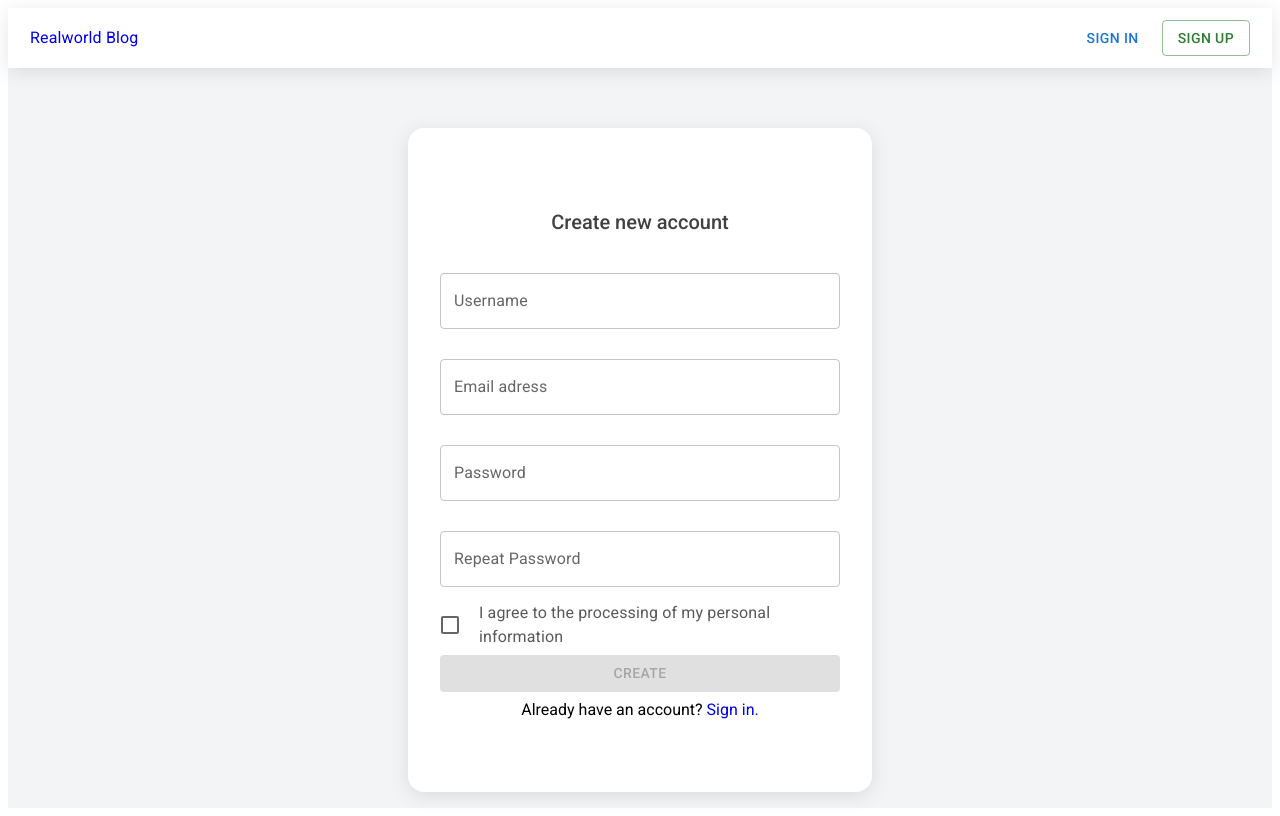
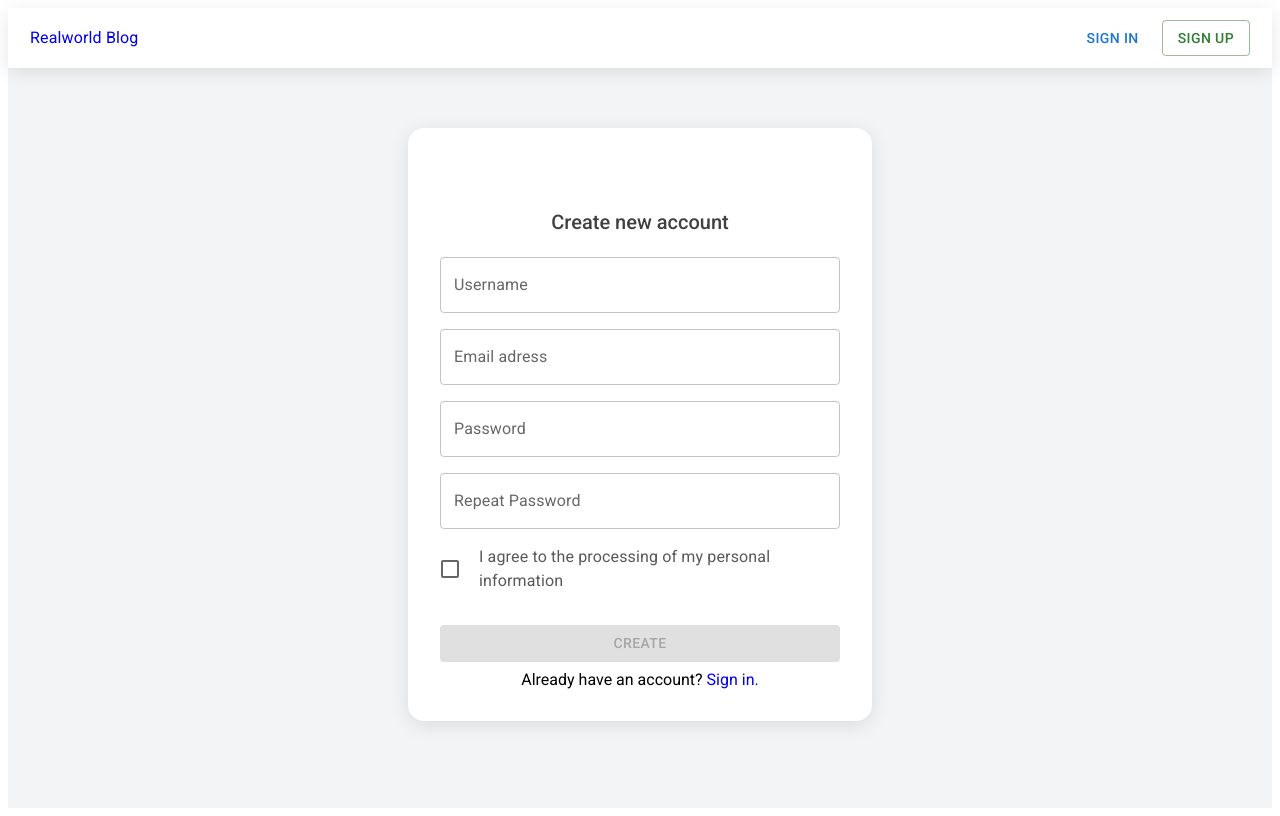
Before and after one commit to Shedon023/Blog_Platform, a React (Vite) app: page /sign-up in a window 1280 px wide. Built offline with nearby package versions, Linux system fonts and the light colour scheme.

Commit message:
two forms

```diff
--- a/src/features/SignInForm/model/hooks/useSignIn.ts
+++ b/src/features/SignInForm/model/hooks/useSignIn.ts
@@ -24,10 +24,11 @@ export const useSignIn = (
       const token = res.data.user.token;
       localStorage.setItem("authToken", token);
       navigate("/", { replace: true });
+      console.log("You are logged in!");
     },
     onError: (error: AxiosError) => {
       if (error.response?.status === 422 || error.response?.status === 401) {
-        setError("root", { message: "Неверный логин или пароль" });
+        setError("root", { message: "Invalid email or password" });
       } else {
         console.log(error);
       }
--- a/src/features/SignInForm/ui/SignInForm.tsx
+++ b/src/features/SignInForm/ui/SignInForm.tsx
@@ -1,30 +1,37 @@
 import styles from "./SignInForm.module.scss";
-import { useForm } from "react-hook-form";
+import { useForm, FormProvider } from "react-hook-form";
 import { Link } from "react-router-dom";
 import { zodResolver } from "@hookform/resolvers/zod";
-import { TextField, FormControl, FormHelperText, Button } from "@mui/material";
+import { Button } from "@mui/material";
 import { signInSchema } from "../model/schema";
 import { SignInData } from "../model/types";
 import { useSignIn } from "../model/hooks/useSignIn";
 import { useUserStore } from "@/entities/user/model/store";
 import { User } from "@/entities/user/model/types";
+import { TextInput } from "@/shared/ui/TextInput";
 
 const SignInForm = () => {
+  const methods = useForm<SignInData>({
+    resolver: zodResolver(signInSchema),
+    mode: "onBlur",
+    defaultValues: {
+      emailAdress: "",
+      password: "",
+    },
+  });
+
   const {
-    register,
-    formState: { errors },
     handleSubmit,
     setError,
-  } = useForm<SignInData>({
-    resolver: zodResolver(signInSchema),
-    mode: "onSubmit",
-  });
+    formState: { errors },
+  } = methods;
 
   const { loginMutation } = useSignIn(setError);
   const setUser = useUserStore((state) => state.setUser);
 
-  const onSubmit = (data: SignInData) => {
-    loginMutation(data).then((response) => {
+  const onSubmit = async (data: SignInData) => {
+    try {
+      const response = await loginMutation(data);
       const user: User = {
         username: response.data.user.username,
         email: response.data.user.email,
@@ -34,42 +41,33 @@ const SignInForm = () => {
       };
       setUser(user);
       window.location.href = "/";
-    });
+    } catch (err) {}
   };
 
   return (
     <div className={styles.signInContainer}>
       <span className={styles.formName}>Sign In</span>
+      <FormProvider {...methods}>
         <form onSubmit={handleSubmit(onSubmit)}>
           <div className={styles.forms}>
-          <FormControl fullWidth margin="normal" error={!!errors.emailAdress}>
-            <TextField
-              label="Email adress"
-              {...register("emailAdress")}
-              placeholder="Email adress"
-              variant="outlined"
+            <TextInput
+              className={styles.input}
+              name="emailAdress"
+              label="Email"
+              placeholder="Email"
               autoComplete="email"
             />
-            {errors.emailAdress && typeof errors.emailAdress.message === "string" && (
-              <FormHelperText>{errors.emailAdress.message}</FormHelperText>
-            )}
-          </FormControl>
 
-          <FormControl fullWidth margin="normal" error={!!errors.password}>
-            <TextField
+            <TextInput
+              className={styles.input}
+              name="password"
               label="Password"
-              {...register("password")}
               placeholder="Password"
               type="password"
-              variant="outlined"
-              autoComplete="password"
+              autoComplete="current-password"
             />
-            {errors.password && typeof errors.password.message === "string" && (
-              <FormHelperText>{errors.password.message}</FormHelperText>
-            )}
-          </FormControl>
 
-          <span>{errors.root?.message}</span>
+            {errors.root && <div className={styles.rootError}>{errors.root.message}</div>}
 
             <div className={styles.footer}>
               <Button className={styles.submitBtn} type="submit" variant="contained" color="primary" fullWidth>
@@ -82,6 +80,7 @@ const SignInForm = () => {
             </div>
           </div>
         </form>
+      </FormProvider>
     </div>
   );
 };
--- a/src/features/SignUpForm/ui/SignUpForm.module.scss
+++ b/src/features/SignUpForm/ui/SignUpForm.module.scss
@@ -4,7 +4,7 @@
   display: flex;
   flex-direction: column;
   align-items: center;
-  height: 600px;
+  min-height: fit-content;
   box-shadow: 0 4px 20px rgba(0, 0, 0, 0.1);
   background-color: colors.$components-background;
   margin: 60px auto;
@@ -27,25 +27,21 @@
   display: flex;
   flex-direction: column;
   margin-top: 21px;
-  gap: 6px;
-  height: 300px;
+  gap: 16px;
+  min-height: fit-content;
 }
 
-.agreeTerms {
+.inputContainer {
   display: flex;
-  flex-direction: row;
-  margin-top: 21px;
-  font-weight: 400;
-  font-size: 14px;
-  line-height: 22px;
-  color: colors.$second-text-color;
-  gap: 2px;
-  justify-content: center;
+  flex-direction: column;
+  min-height: 72px;
 }
 
-.inputError {
-  border: 2px solid colors.$error-text-color;
-  outline: none;
+.errorText {
+  color: colors.$error-text-color;
+  font-size: 12px;
+  height: 20px;
+  margin-top: 4px;
 }
 
 .footer {
@@ -53,6 +49,7 @@
   flex-direction: column;
   gap: 8px;
   align-items: center;
+  margin-top: 16px;
 }
 
 .submitBtn {
@@ -60,7 +57,6 @@
   height: 40px;
   border-radius: 4px;
   background-color: colors.$article-name;
-  margin-top: 21px;
   border: none;
   cursor: pointer;
 }
@@ -78,36 +74,10 @@ a {
   text-decoration: none;
 }
 
-.errorText {
-  color: colors.$error-text-color;
-  font-size: 12px;
-  margin-top: 2px;
+.input {
+  min-width: 320px;
 }
 
-label {
-  display: flex;
-  flex-direction: column;
-  gap: 2px;
-  font-weight: 400;
-  font-size: 14px;
-  line-height: 22px;
-  color: colors.$main-text-color;
+.checkbox {
+  margin: 16px 0;
 }
-
-input {
-  width: 320px;
-  height: 40px;
-  padding-left: 12px;
-
-  &::placeholder {
-    font-weight: 400;
-    font-size: 16px;
-    line-height: 24px;
-    color: colors.$input;
-  }
-
-  &[type="checkbox"] {
-    width: 16px;
-    height: 16px;
-  }
-}
--- a/src/features/SignUpForm/ui/SignUpForm.tsx
+++ b/src/features/SignUpForm/ui/SignUpForm.tsx
@@ -1,23 +1,21 @@
-import { useForm } from "react-hook-form";
+import { useForm, FormProvider } from "react-hook-form";
 import { Link } from "react-router-dom";
-import { TextField, Checkbox, FormControl, FormHelperText, FormControlLabel, Button } from "@mui/material";
+import { Button } from "@mui/material";
 import styles from "./SignUpForm.module.scss";
 import { zodResolver } from "@hookform/resolvers/zod";
 import { useSignUp } from "../model";
 import { signUpSchema } from "../model/schema";
 import { SignUpData } from "../model/types";
+import { TextInput } from "@/shared/ui/TextInput";
+import { CheckboxInput } from "@/shared/ui/CheckboxInput";
 
 const SignUpForm = () => {
-  const {
-    register,
-    formState: { errors },
-    handleSubmit,
-    reset,
-    watch,
-  } = useForm<SignUpData>({
+  const methods = useForm<SignUpData>({
     resolver: zodResolver(signUpSchema),
-    mode: "onSubmit",
+    mode: "onBlur",
   });
+
+  const { handleSubmit, reset, watch } = methods;
 
   const { mutate } = useSignUp(reset);
 
@@ -30,77 +28,41 @@ const SignUpForm = () => {
   return (
     <div className={styles.LoginPageContainer}>
       <span className={styles.formName}>Create new account</span>
-
+      <FormProvider {...methods}>
         <form onSubmit={handleSubmit(onSubmit)}>
           <div className={styles.forms}>
-          <FormControl fullWidth margin="normal" error={!!errors.userName}>
-            <TextField
+            <TextInput
+              className={styles.input}
+              name="userName"
               label="Username"
-              {...register("userName")}
               placeholder="Username"
-              variant="outlined"
               autoComplete="username"
             />
-            {errors.userName && typeof errors.userName.message === "string" && (
-              <FormHelperText>{errors.userName.message}</FormHelperText>
-            )}
-          </FormControl>
 
-          <FormControl fullWidth margin="normal" error={!!errors.emailAdress}>
-            <TextField
-              label="Email adress"
-              {...register("emailAdress")}
-              placeholder="Email adress"
-              variant="outlined"
-              autoComplete="email"
-            />
-            {errors.emailAdress && typeof errors.emailAdress.message === "string" && (
-              <FormHelperText>{errors.emailAdress.message}</FormHelperText>
-            )}
-          </FormControl>
+            <TextInput name="emailAdress" label="Email adress" placeholder="Email adress" autoComplete="email" />
 
-          <FormControl fullWidth margin="normal" error={!!errors.password}>
-            <TextField
+            <TextInput
+              className={styles.input}
+              name="password"
               label="Password"
-              {...register("password")}
               placeholder="Password"
               type="password"
-              variant="outlined"
               autoComplete="new-password"
             />
-            {errors.password && typeof errors.password.message === "string" && (
-              <FormHelperText>{errors.password.message}</FormHelperText>
-            )}
-          </FormControl>
 
-          <FormControl fullWidth margin="normal" error={!!errors.repeatPassword}>
-            <TextField
+            <TextInput
+              className={styles.input}
+              name="repeatPassword"
               label="Repeat Password"
-              {...register("repeatPassword")}
               placeholder="Repeat Password"
               type="password"
-              variant="outlined"
               autoComplete="repeat-password"
             />
-            {errors.repeatPassword && typeof errors.repeatPassword.message === "string" && (
-              <FormHelperText>{errors.repeatPassword.message}</FormHelperText>
-            )}
-          </FormControl>
 
-          <FormControlLabel
-            control={<Checkbox {...register("agreeTerms")} />}
+            <CheckboxInput
+              className={styles.checkbox}
+              name="agreeTerms"
               label="I agree to the processing of my personal information"
-            sx={{
-              display: "flex",
-              flexDirection: "row",
-              gap: "8px",
-              fontWeight: 400,
-              fontSize: "14px",
-              lineHeight: "22px",
-              color: "#595959",
-              justifyContent: "center",
-              alignItems: "center",
-            }}
             />
 
             <div className={styles.footer}>
@@ -120,6 +82,7 @@ const SignUpForm = () => {
             </div>
           </div>
         </form>
+      </FormProvider>
     </div>
   );
 };
--- a/src/pages/Article/ui/Article.tsx
+++ b/src/pages/Article/ui/Article.tsx
@@ -46,7 +46,7 @@ const Article = () => {
   }, [localFavorites]);
 
   const handleFavoriteChange = () => {
-    if (!slug) return;
+    if (!slug || !user) return;
 
     const currentState = localFavorites[slug] || {
       favorited: article?.favorited || false,
--- a/src/pages/ArticleList/ui/ArticleList.tsx
+++ b/src/pages/ArticleList/ui/ArticleList.tsx
@@ -9,11 +9,13 @@ import Favorite from "@mui/icons-material/Favorite";
 import FavoriteBorder from "@mui/icons-material/FavoriteBorder";
 import { useFavorite } from "../model/hooks/useFavorite";
 import { useUnfavorite } from "../model/hooks/useUnfavorite";
+import { useGetUser } from "@/pages/Article/model/hooks/useGetUser";
 
 const ArticleList = () => {
   const [searchParams, setSearchParams] = useSearchParams();
   const pageParam = parseInt(searchParams.get("page") || "1", 10);
   const [currentPage, setCurrentPage] = useState(pageParam);
+  const { data: user } = useGetUser();
   const articlesPerPage = 5;
   const favoriteMutation = useFavorite();
   const unfavoriteMutation = useUnfavorite();
@@ -52,6 +54,7 @@ const ArticleList = () => {
   }, [localFavorites]);
 
   const handleFavoriteChange = (slug: string) => {
+    if (!user) return;
     const currentState = getFavoritedState(slug);
     const newFavorited = !currentState.favorited;
     const newCount = newFavorited ? currentState.count + 1 : currentState.count - 1;
--- /dev/null
+++ b/src/shared/ui/CheckboxInput.tsx
@@ -0,0 +1,39 @@
+import { Checkbox, CheckboxProps, FormControlLabel, FormHelperText } from "@mui/material";
+import { useController, useFormContext } from "react-hook-form";
+
+type CheckboxInputProps = CheckboxProps & {
+  name: string;
+  label: string;
+};
+
+export const CheckboxInput: React.FC<CheckboxInputProps> = ({ name, label, ...props }) => {
+  const { control } = useFormContext();
+  const {
+    field,
+    fieldState: { error },
+  } = useController({
+    name,
+    control,
+  });
+
+  return (
+    <>
+      <FormControlLabel
+        control={<Checkbox {...field} checked={!!field.value} {...props} />}
+        label={label}
+        sx={{
+          display: "flex",
+          flexDirection: "row",
+          gap: "8px",
+          fontWeight: 400,
+          fontSize: "14px",
+          lineHeight: "22px",
+          color: "#595959",
+          justifyContent: "center",
+          alignItems: "center",
+        }}
+      />
+      {error && <FormHelperText error>{error.message}</FormHelperText>}
+    </>
+  );
+};
--- /dev/null
+++ b/src/shared/ui/TextInput.tsx
@@ -0,0 +1,18 @@
+import { TextField, TextFieldProps } from "@mui/material";
+import { useController } from "react-hook-form";
+
+type TextInputProps = TextFieldProps & {
+  name: string;
+};
+
+export const TextInput: React.FC<TextInputProps> = ({ name, ...props }) => {
+  const {
+    field,
+    fieldState: { error },
+  } = useController({
+    name,
+    defaultValue: "",
+  });
+
+  return <TextField {...field} {...props} variant="outlined" error={!!error} helperText={error?.message} />;
+};
```
Also changed, not shown: src/features/SignInForm/ui/SignInForm.module.scss (+19 -0 lines), src/features/SignUpForm/model/hooks/useSignUp.ts (+17 -2 lines). Lines whose indentation alone changed are shown as unchanged.
